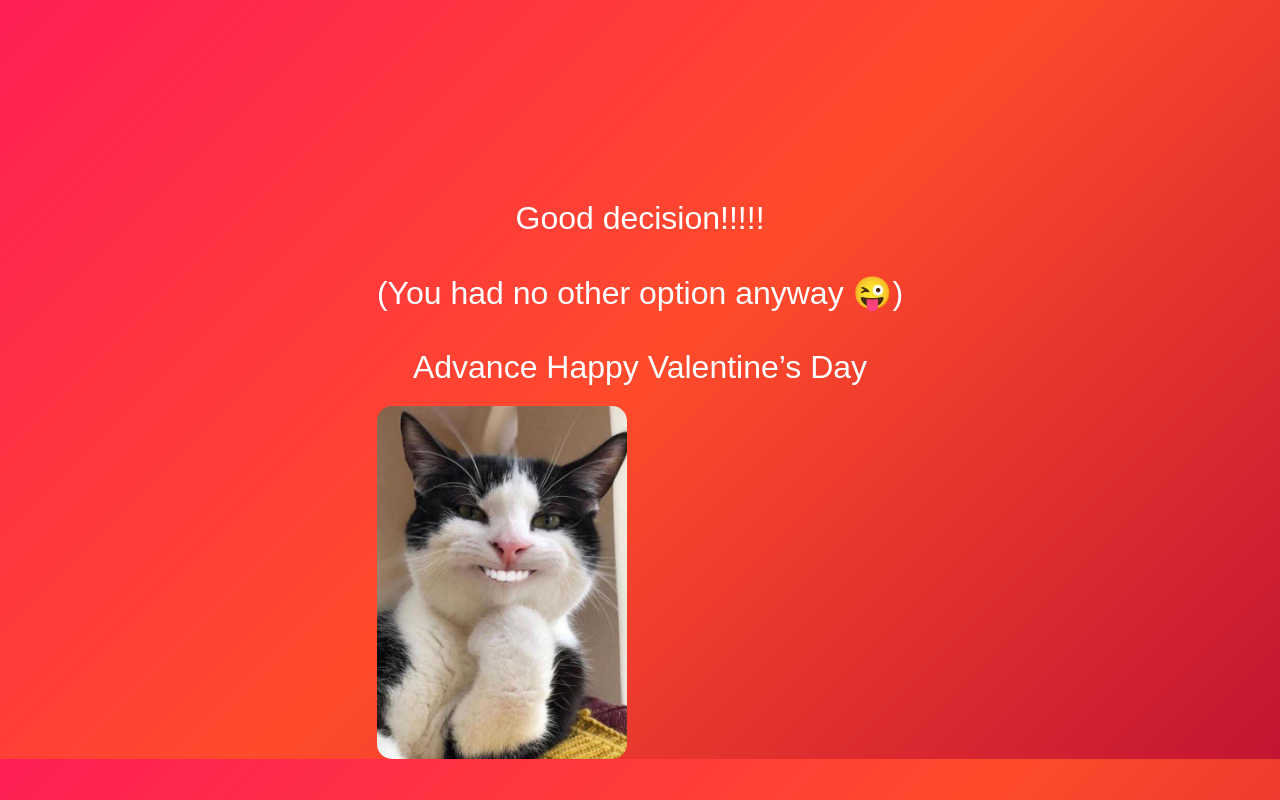
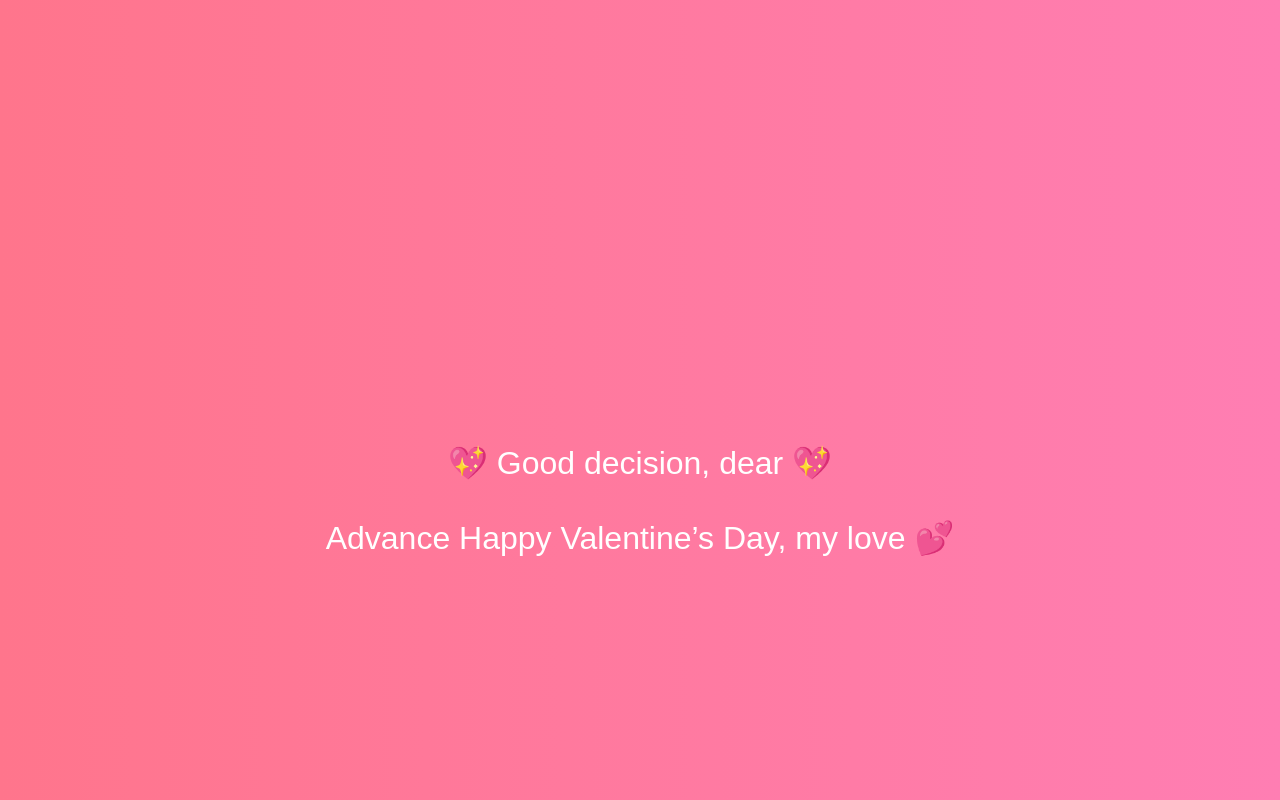
Before and after one commit to AmruthaKrishnakumar/valentine, a plain HTML site: page index.html in a window 1280 px wide. Both pictures are taken after a click on the button "Yes ❤️". Drawn offline with Linux system fonts and the light colour scheme.

Commit message:
Update index.html

```diff
--- a/index.html
+++ b/index.html
@@ -6,14 +6,14 @@
     <style>
         body {
             margin: 0;
-    background: linear-gradient(135deg, #ff1e56, #ff4b2b, #c31432);
+            height: 100vh;
+            background: linear-gradient(to right, #ff758c, #ff7eb3);
             display: flex;
             align-items: center;
             justify-content: center;
             font-family: 'Arial', sans-serif;
             overflow: hidden;
         }
-
 
         .container {
             text-align: center;
@@ -45,6 +45,7 @@
             background-color: #e74c3c;
             color: white;
             position: fixed;
+            transition: left 0.2s ease, top 0.2s ease;
         }
 
         .buttons {
@@ -60,6 +61,11 @@
 </head>
 <body>
 
+<!-- 🎵 Background Music -->
+<audio id="bgMusic" loop preload="auto">
+    <source src="love.mp3" type="audio/mpeg">
+</audio>
+
 <div class="container">
     <h1 id="question">Will you be my Valentine? 💘</h1>
 
@@ -69,20 +75,9 @@
     </div>
 
     <div class="message" id="message">
-     Good decision!!!!!
+        💖 Good decision, dear 💖
         <br><br>
-    (You had no other option anyway 😜)
-    <br><br>
-    Advance Happy Valentine’s Day
-</div>
-
-<img
-    id="yesImage"
-    src="yes.jpg"
-    alt="Valentine Image"
-    style="display:none; width:250px; margin-top:20px; border-radius:15px;"
->
-
+        Advance Happy Valentine’s Day, my love 💕
     </div>
 </div>
 
@@ -91,24 +86,38 @@
     const yesBtn = document.getElementById("yesBtn");
     const message = document.getElementById("message");
     const question = document.getElementById("question");
-    const yesImage = document.getElementById("yesImage");
+    const bgMusic = document.getElementById("bgMusic");
 
+    // Move NO button
     noBtn.addEventListener("mouseover", () => {
-        const x = Math.random() * (window.innerWidth - 100);
-        const y = Math.random() * (window.innerHeight - 50);
+        const x = Math.random() * (window.innerWidth - noBtn.offsetWidth);
+        const y = Math.random() * (window.innerHeight - noBtn.offsetHeight);
         noBtn.style.left = `${x}px`;
         noBtn.style.top = `${y}px`;
     });
 
+    // YES click → unlock + play music
     yesBtn.addEventListener("click", () => {
+
+    // Try playing music safely
+    if (bgMusic) {
+        bgMusic.muted = false;
+        bgMusic.currentTime = 0;
+
+        bgMusic.play().catch(() => {
+            console.log("Music blocked or missing");
+        });
+    }
+
+    // ALWAYS update screen
     question.style.display = "none";
     noBtn.style.display = "none";
     yesBtn.style.display = "none";
     message.style.display = "block";
-    yesImage.style.display = "block"; // show image
 });
 
 </script>
 
+
 </body>
 </html>
```
Lines whose indentation alone changed are shown as unchanged.
